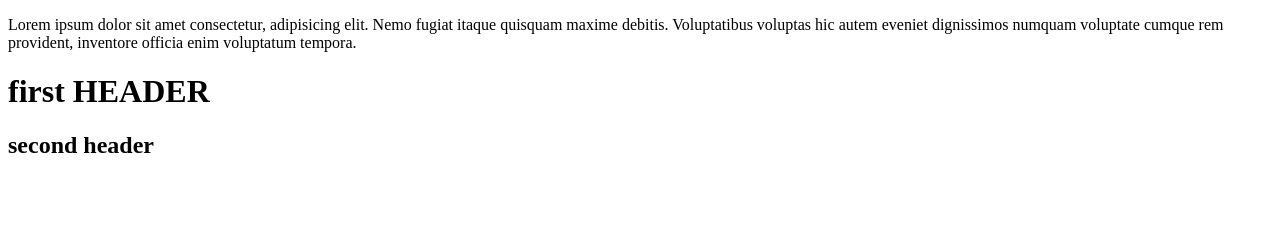
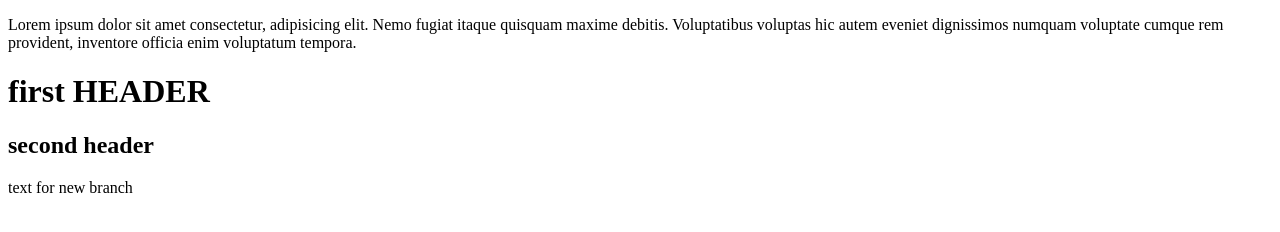
Before and after one commit to LiubaZel/new-repository, a plain HTML site: page index.html in a window 1280 px wide. Drawn offline with Linux system fonts and the light colour scheme.

Commit message:
new paragraph for new branch

```diff
--- a/index.html
+++ b/index.html
@@ -10,5 +10,6 @@
     <p>Lorem ipsum dolor sit amet consectetur, adipisicing elit. Nemo fugiat itaque quisquam maxime debitis. Voluptatibus voluptas hic autem eveniet dignissimos numquam voluptate cumque rem provident, inventore officia enim voluptatum tempora.</p>
     <h1>first HEADER</h1>
     <h2>second header</h2>
+    <p>text for new branch</p>
 </body>
 </html>
```
